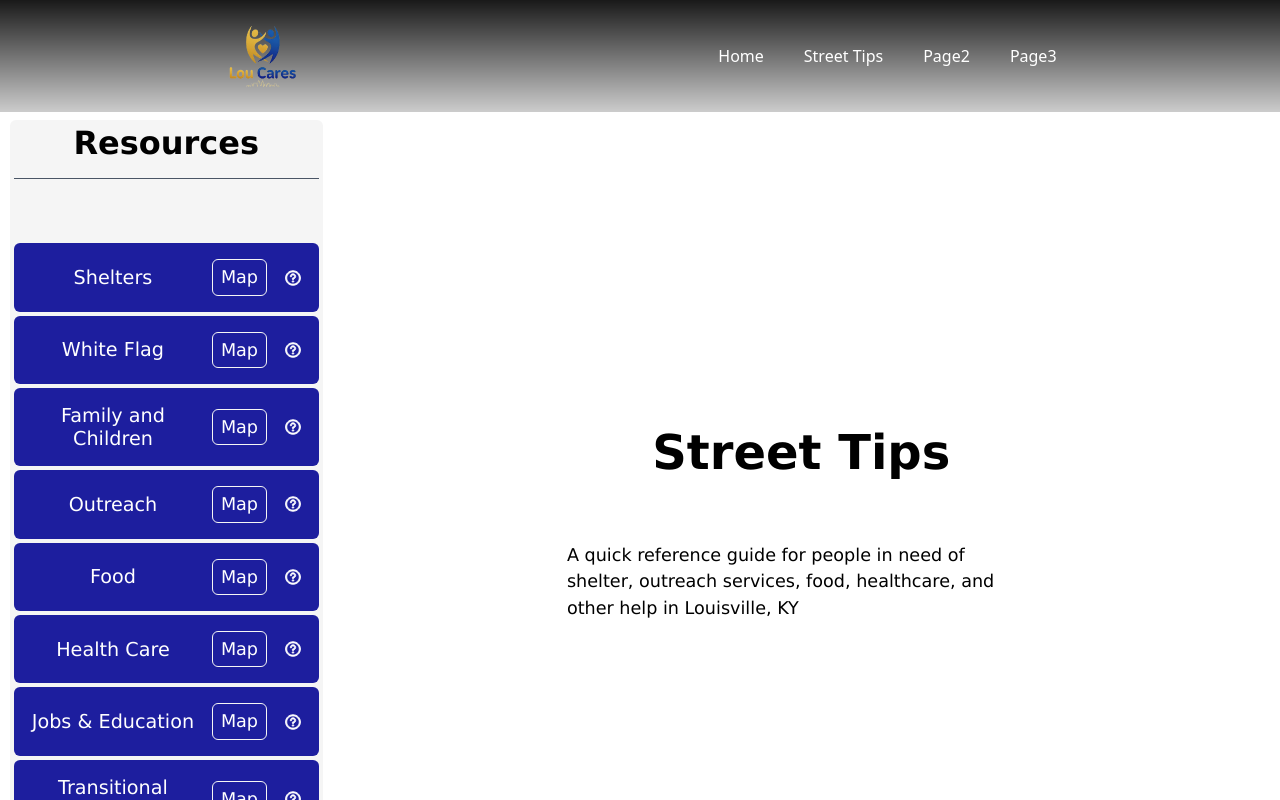
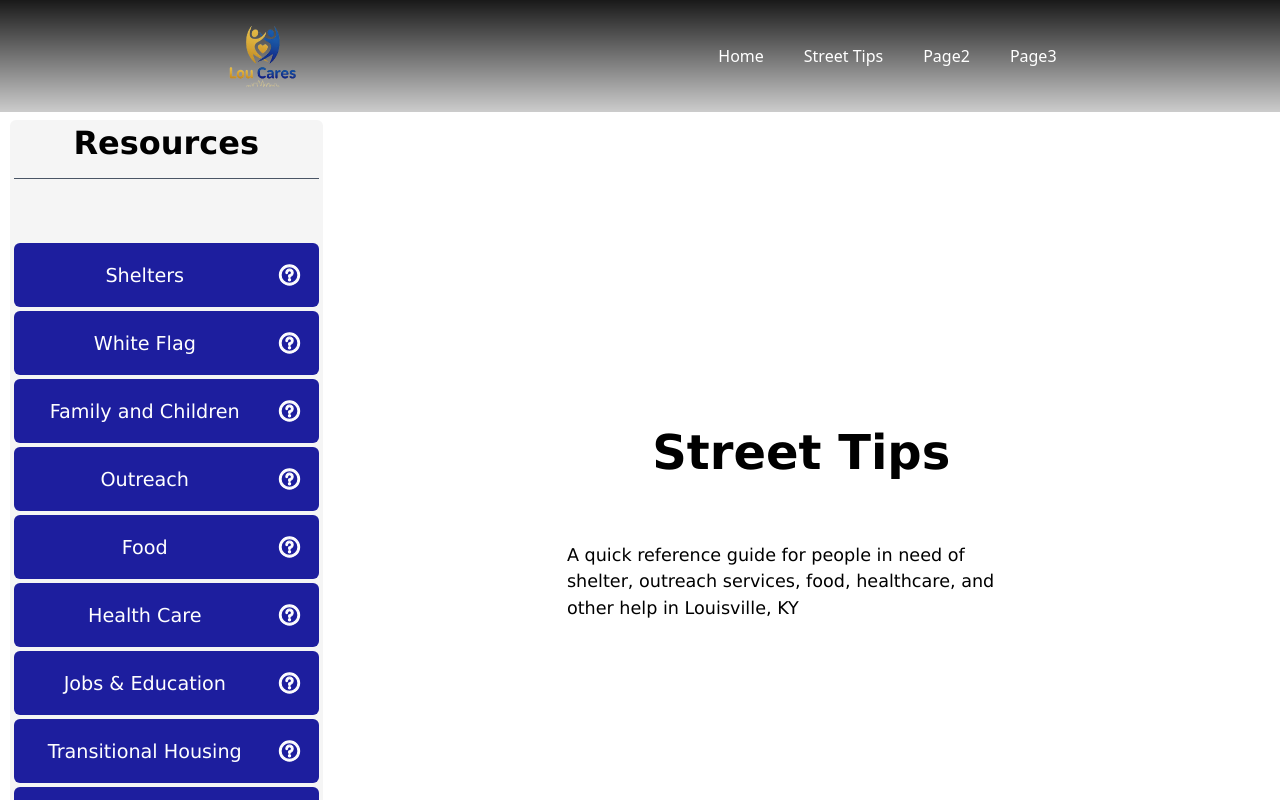
Before and after one commit to dmorton714/HUD-repo, a Vue app in the folder LouCare/: page /street-tips in a window 1280 px wide. Shown: the top 800 px of the page. Built offline with nearby package versions, Linux system fonts and the light colour scheme; what @midudev/tailwind-animations would draw is missing.

Commit message:
- Fix 'emit' bug on CategoryCard - Add :use-global-leaflet='false' to handle common error when using vue-leaflet

```diff
--- a/LouCare/src/components/street-tips/CategoryCard.vue
+++ b/LouCare/src/components/street-tips/CategoryCard.vue
@@ -15,18 +15,13 @@ defineProps({
 });
 
 const showDescription = ref(false);
-const showMap = ref(false);
 
 </script>
 <template>
-    <div :class="[{active:isActive}, 'bg-[var(--blue)] flex w-full h-full gap-4 p-4 items-center justify-between rounded-md hover:bg-[var(--gold)] hover:scale-105 transition-all duration-200 cursor-pointer']">
-        <div class="flex w-full h-full items-center justify-center"
-        @click="$emit('categorySelected', categoryName)">
+    <div :class="[{active:isActive}, 'bg-[var(--blue)] flex w-full h-full gap-4 p-4 items-center justify-between rounded-md hover:bg-[var(--gold)] hover:scale-105 transition-all duration-200 cursor-pointer']"
+    @click="$emit('categorySelected', categoryName)">
+        <div class="flex w-full h-full items-center justify-center">
             <h3 class="text-center text-white w-full">{{ categoryName }}</h3>
-        </div>
-        <div class="flex items-center justify-center px-2 py-1 rounded-md border border-[var(--light-gray)] hover:bg-[var(--blue)] hover:scale-105 transition-all duration-200 cursor-pointer"
-        @click.stop="showMap = true">
-            <p class="text-white">Map</p>
         </div>
         <div class="flex items-center justify-center hover:cursor-pointer relative" @click="showDescription = true" @mouseleave="showDescription = false">
             <img src="/question.svg" alt="Question mark" class="w-8 h-8">
--- a/LouCare/src/components/street-tips/Map.vue
+++ b/LouCare/src/components/street-tips/Map.vue
@@ -11,7 +11,7 @@
             required: true
         }
     })
-
+    console.log(props.subcategories);
     const mapCenter = ref([38.2527, -85.7585]); // Downtown Louisville
 
     // Filter the locations based on the subcategories that are passed as props
@@ -57,6 +57,7 @@
 
             <!-- Map -->
             <LMap
+                :use-global-leaflet="false"
                 :zoom="11"
                 :center="mapCenter"
                 class="h-full w-full"
```
